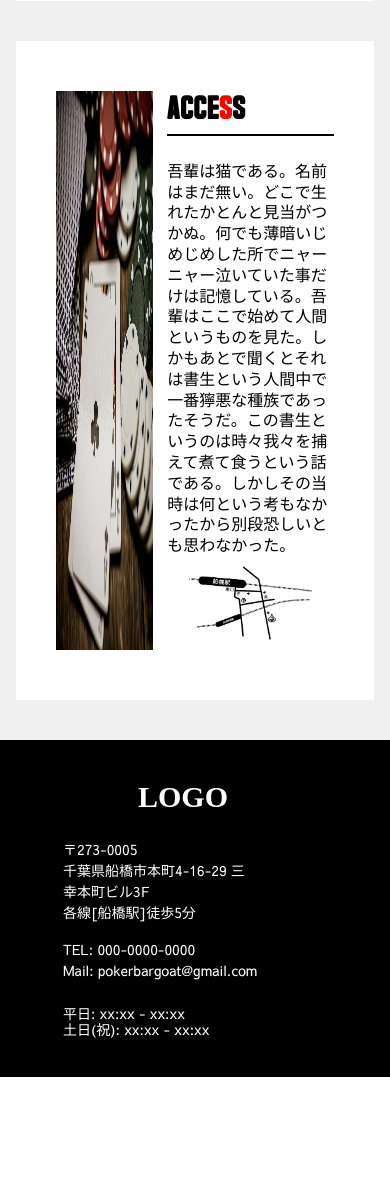
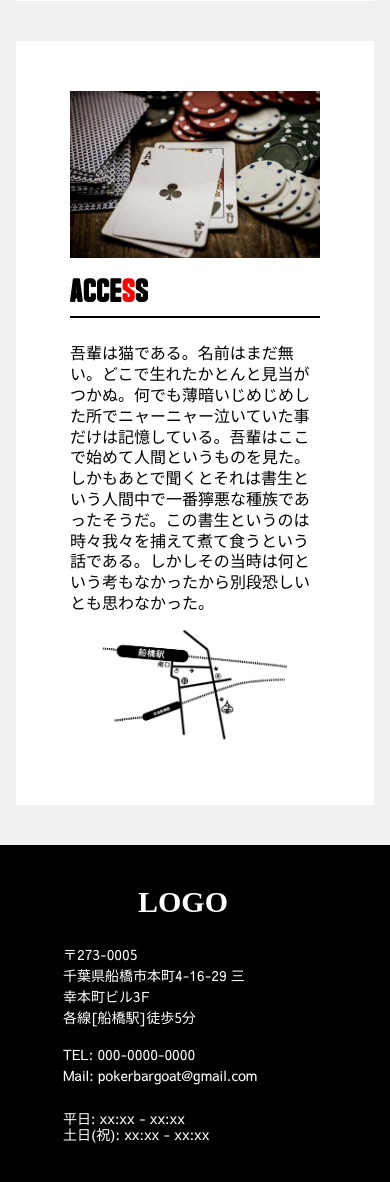
Before and after one commit to hara-94/goat, a PHP site: page / in a window 390 px wide. Shown: the part 2815-3997 px from the top of the page. Before the commit the page ends 3892 px from the top, so only its background shows below. Run offline with PHP 8.4, Linux system fonts and the light colour scheme; some web fonts are replaced.

Commit message:
add: access_sp

```diff
--- a/asset/css/style.css
+++ b/asset/css/style.css
@@ -662,17 +662,9 @@ th {
   }
 }
 .horizontal-card__image {
-  position: relative;
   display: block;
   width: 48%;
   background-color: lightgray;
-}
-.horizontal-card__image:before {
-  content: "";
-  position: absolute;
-  display: block;
-  width: 100%;
-  padding-top: 60%;
 }
 @media screen and (max-width: 960px) {
   .horizontal-card__image {
@@ -755,15 +747,41 @@ th {
   justify-content: space-between;
   align-items: stretch;
 }
+@media screen and (max-width: 960px) {
+  .horizontal-card--access {
+    flex-direction: column;
+    align-items: center;
+  }
+}
 .horizontal-card--access__image {
   display: block;
-  width: 35%;
+  width: 30%;
   background-color: lightgray;
 }
+@media screen and (max-width: 960px) {
+  .horizontal-card--access__image {
+    display: none;
+  }
+}
+.horizontal-card--access__image--sp {
+  display: none;
+}
+@media screen and (max-width: 960px) {
+  .horizontal-card--access__image--sp {
+    display: block;
+    width: 90%;
+    margin-bottom: 16px;
+  }
+}
 .horizontal-card--access__content {
-  width: 60%;
+  width: 65%;
   display: flex;
   flex-direction: column;
+}
+@media screen and (max-width: 960px) {
+  .horizontal-card--access__content {
+    width: 90%;
+  }
 }
 .horizontal-card--access__content__heading {
   margin-bottom: 24px;
@@ -789,6 +807,11 @@ th {
   display: block;
   width: 80%;
   align-self: center;
+}
+@media screen and (max-width: 960px) {
+  .horizontal-card--access__content__map {
+    width: 80%;
+  }
 }
 
 .main {
--- a/asset/scss/source/component/horizontal-card.scss
+++ b/asset/scss/source/component/horizontal-card.scss
@@ -13,18 +13,9 @@
   }
 
   &__image {
-    position: relative;
     display: block;
     width: 48%;
     background-color: lightgray;
-
-    &:before {
-      content: "";
-      position: absolute;
-      display: block;
-      width: 100%;
-      padding-top: 60%;
-    }
 
     @include isTablet {
       width: 90%;
@@ -73,16 +64,39 @@
   justify-content: space-between;
   align-items: stretch;
 
+  @include isTablet {
+    flex-direction: column;
+    align-items: center;
+  }
+
   &__image {
     display: block;
-    width: 35%;
+    width: 30%;
     background-color: lightgray;
+
+    @include isTablet {
+      display: none;
+    }
+
+    &--sp {
+      display: none;
+
+      @include isTablet {
+        display: block;
+        width: 90%;
+        margin-bottom: 16px;
+      }
+    }
   }
 
   &__content {
-    width: 60%;
+    width: 65%;
     display: flex;
     flex-direction: column;
+
+    @include isTablet {
+      width: 90%;
+    }
 
     &__heading {
       margin-bottom: 24px;
@@ -104,6 +118,10 @@
       display: block;
       width: 80%;
       align-self: center;
+
+      @include isTablet {
+        width: 80%;
+      }
     }
   }
 }
--- a/index.html
+++ b/index.html
@@ -79,7 +79,8 @@
     <div class="access section js-section--hidden" id="js-access">
       <div class="access__inner section__inner">
         <div class="horizontal-card--access">
-          <img src="./asset/image/dummy/gambling-g35ffca6d6_640.jpg" alt="" class="horizontal-card--access__image">
+          <img src="./asset/image/dummy/400x800.png" alt="" class="horizontal-card--access__image">
+          <img src="./asset/image/dummy/gambling-g35ffca6d6_640.jpg" alt="" class="horizontal-card--access__image--sp">
           <div class="horizontal-card--access__content">
             <h2 class="horizontal-card--access__content__heading">ACCE<span class="horizontal-card--access__content__heading--red">S</span>S</h2>
             <p class="horizontal-card--access__content__text">吾輩は猫である。名前はまだ無い。どこで生れたかとんと見当がつかぬ。何でも薄暗いじめじめした所でニャーニャー泣いていた事だけは記憶している。吾輩はここで始めて人間というものを見た。しかもあとで聞くとそれは書生という人間中で一番獰悪な種族であったそうだ。この書生というのは時々我々を捕えて煮て食うという話である。しかしその当時は何という考もなかったから別段恐しいとも思わなかった。</p>
```
Also changed, not shown: asset/image/dummy/400x800.png (added).
